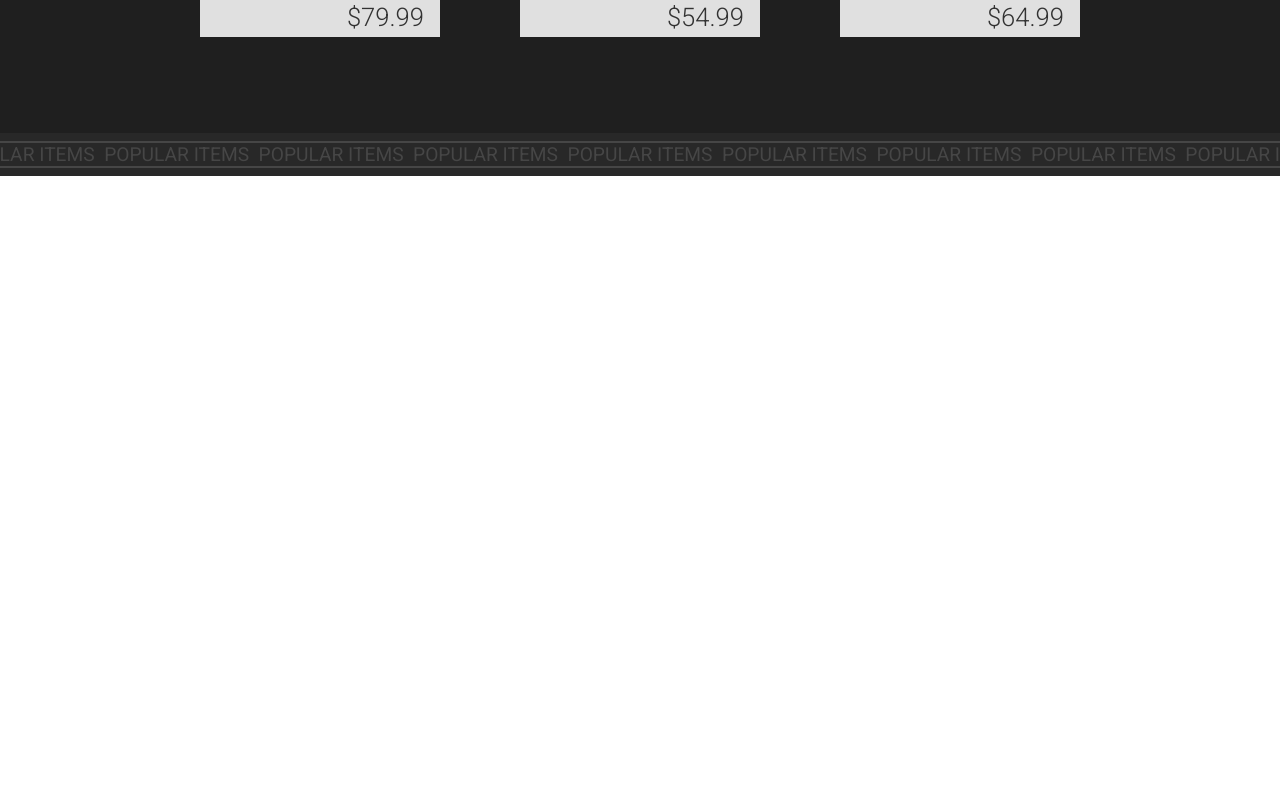
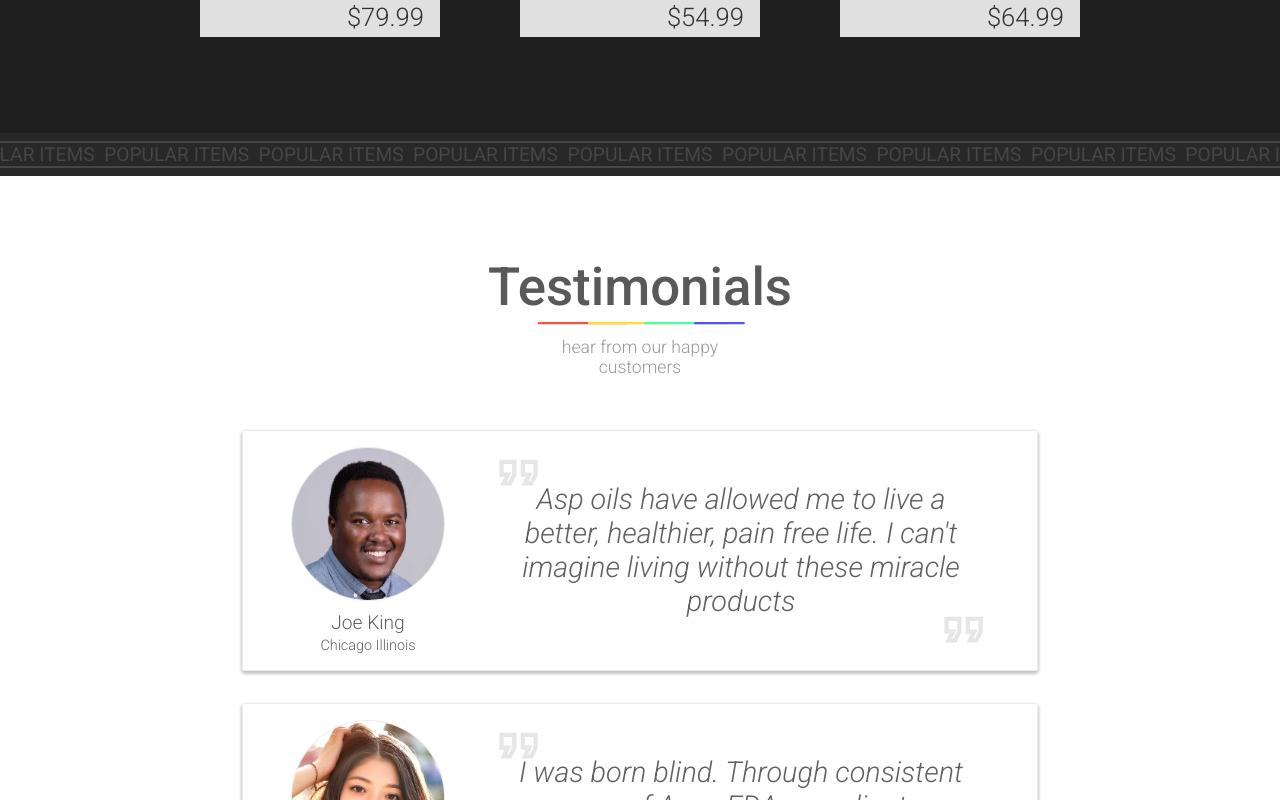
Before and after one commit to ParkerGates/REACT-Snake-Oil, a React (Create React App) app: page / in a window 1280 px wide. Shown: the part 2000-2800 px from the top of the page. Before the commit the page ends 2176 px from the top, so only its background shows below. Built offline with nearby package versions, Linux system fonts and the light colour scheme.

Commit message:
testimonial components made, testimonials added to home page, testimonial section built

```diff
--- /dev/null
+++ b/src/components/Testimonials/Testimonials.css
@@ -0,0 +1,55 @@
+.testimonial_card {
+    display: flex;
+    padding: 1rem 3rem;
+    margin-bottom: 2rem;
+    border: 1px solid #ebebeb;
+    background-color: #ffffff99;
+    border-radius: .2rem;
+    box-shadow: 0px 2px 3px 1px #c5c5c5;
+}
+.testimonial_card_person {
+    display: flex;
+    flex-direction: column;
+    align-items: center;
+    margin-right: 3rem;
+}
+.testimonial_card_person img {
+    width: 9.5rem;
+    border: 1px solid #ebebeb;
+    border-radius: 100rem;
+}
+.testimonial_card_person_name {
+    color: #606060;
+    margin-top: .6rem;
+    font-size: 1.2rem;
+    font-weight: 300;
+}
+.testimonial_card_person_location {
+    color: #606060;
+    margin-top: .2rem;
+    font-size: .9rem;
+    font-weight: 300;
+}
+.testimonial_card_quote {
+    display: flex;
+    justify-content: center;
+    align-items: center;
+    position: relative;
+    width: 31rem;
+    color: #606060;
+    font-size: 1.8rem;
+    font-weight: 300;
+    font-style: italic;
+    text-align: center;
+}
+.testimonial_card_quote div {
+    width: 28rem;
+}
+.testimonial_quotation_top {
+    position: absolute;
+    top: 0px; left: 0px;
+}
+.testimonial_quotation_bottom {
+    position: absolute;
+    bottom: -.5rem; right: 0px;
+}
--- /dev/null
+++ b/src/components/Testimonials/Testimonials.tsx
@@ -0,0 +1,32 @@
+import react from "react";
+import FormatQuoteOutlinedIcon from '@mui/icons-material/FormatQuoteOutlined';
+import './Testimonials.css';
+
+interface Props {
+    image: string;
+    name: string;
+    location: string;
+    children: string;
+}
+
+export default function Testimonials({image, name, location, children}: Props) {
+
+    return (
+        <div className="testimonial_card">
+            <div className="testimonial_card_person">
+                <img src={image} alt={name} />
+                <span className="testimonial_card_person_name">{name}</span>
+                <span className="testimonial_card_person_location">{location}</span>
+            </div>
+            <div className="testimonial_card_quote">
+                <span className="testimonial_quotation_top">
+                    <FormatQuoteOutlinedIcon fontSize="large" sx={{color:"#E6E6E6", fontSize:"3.2rem"}}/>
+                </span>
+                <div>{children}</div>
+                <span className="testimonial_quotation_bottom">
+                    <FormatQuoteOutlinedIcon fontSize="large" sx={{color:"#E6E6E6", fontSize:"3.2rem"}}/>
+                </span>
+            </div>
+        </div>
+    );
+}
--- a/src/views/Home.tsx
+++ b/src/views/Home.tsx
@@ -1,6 +1,7 @@
 import React from 'react';
 import { NavLink } from 'react-router-dom';
 import DisplayItemCard from '../components/DisplayItemCard/DisplayItemCard';
+import Testimonials from '../components/Testimonials/Testimonials';
 import Grid1 from '../svgs/grid1.svg';
 import Grid2 from '../svgs/grid2.svg';
 import AspLogo from '../svgs/AspLogoLarge.svg';
@@ -8,6 +9,9 @@ import GreenSnake from '../images/designImages/greenSnake.png';
 import Drop1 from '../images/itemImages/drop1.jpg';
 import Drop2 from '../images/itemImages/drop2.jpg';
 import Cream1 from '../images/itemImages/cream1.jpg';
+import Man1 from '../images/testimonials/man1.jpg';
+import Man2 from '../images/testimonials/man2.jpg';
+import Man3 from '../images/testimonials/man3.jpg';
 import HomeEllipseLeft from '../svgs/HomeEllipseLeft.svg';
 import HomeEllipseRight from '../svgs/HomeEllipseRight.svg';
 import HandshakeOutlinedIcon from '@mui/icons-material/HandshakeOutlined';
@@ -84,6 +88,7 @@ export default function Home() {
                     </div>
                     <div className='hm_item_heading_hr'></div>
                 </div>
+
                 <div className='hm_item_display'>
                     <NavLink to='/shop' className='text_dec_none'>
                         <DisplayItemCard imageName={Drop1} itemName='Third Eye Drops' price='79.99'/>
@@ -94,6 +99,42 @@ export default function Home() {
                     <NavLink to='/shop' className='text_dec_none'>
                         <DisplayItemCard imageName={Drop2} itemName='Covid Cure' price='64.99'/>
                     </NavLink>
+                </div>
+
+                <div className="hm_item_heading_top">
+                    <div className='hm_item_heading_hr'></div>
+                    <div className="hm_item_heading_top_text hm_item_heading_bottom_text">
+                        <div>POPULAR ITEMS&nbsp;&nbsp;POPULAR ITEMS&nbsp;&nbsp;POPULAR ITEMS&nbsp;&nbsp;POPULAR ITEMS&nbsp;&nbsp;POPULAR ITEMS</div>
+                        <h3>POPULAR ITEMS</h3>
+                        <div>POPULAR ITEMS&nbsp;&nbsp;POPULAR ITEMS&nbsp;&nbsp;POPULAR ITEMS&nbsp;&nbsp;POPULAR ITEMS&nbsp;&nbsp;POPULAR ITEMS</div>
+                    </div>
+                    <div className='hm_item_heading_hr'></div>
+                </div>
+            </div>
+
+
+            <div className='hm_testimonials'>
+                <h2>Testimonials</h2>
+                <div className="hm_testimonial_sub_heading">
+                    <img src={Colors} alt="colors" />
+                    <div>hear from our happy customers</div>
+                </div>
+
+                <Testimonials image={Man1} name="Joe King" location="Chicago Illinois">
+                    Asp oils have allowed me to live a better, healthier, pain free life. I can't imagine living without these miracle products
+                </Testimonials>
+
+                <Testimonials image={Man2} name="Amy Stake" location="Toronto Ontario">
+                    I was born blind. Through consistent use of Asps FDA compliant products, my vison was completely restored. A modern miracle
+                </Testimonials>
+
+                <Testimonials image={Man3} name="Noah Pinion" location="Sacramento California">
+                    Asp products cured my cancer instantly. I had a cut on my arm that closed in 5 seconds. Truly you should give them money
+                </Testimonials>
+            </div>
+
+
+            <div className="hm_sales">
 
 
 
@@ -103,27 +144,6 @@ export default function Home() {
 
 
 
-
-                </div>
-                <div className="hm_item_heading_top">
-                    <div className='hm_item_heading_hr'></div>
-                    <div className="hm_item_heading_top_text hm_item_heading_bottom_text">
-                        <div>POPULAR ITEMS&nbsp;&nbsp;POPULAR ITEMS&nbsp;&nbsp;POPULAR ITEMS&nbsp;&nbsp;POPULAR ITEMS&nbsp;&nbsp;POPULAR ITEMS</div>
-                        <h3>POPULAR ITEMS</h3>
-                        <div>POPULAR ITEMS&nbsp;&nbsp;POPULAR ITEMS&nbsp;&nbsp;POPULAR ITEMS&nbsp;&nbsp;POPULAR ITEMS&nbsp;&nbsp;POPULAR ITEMS</div>
-                    </div>
-                    <div className='hm_item_heading_hr'></div>
-                </div>
-
-
-
-
-            </div>
-            <div className='hm_testimonials'>
-
-            </div>
-            <div className="hm_sales">
-
             </div>
             <footer className='hm_footer'>
 
--- a/src/views/css/Home.css
+++ b/src/views/css/Home.css
@@ -232,3 +232,39 @@
     height: 30rem;
     background-color: #1F1F1F;
 }
+
+
+/*Testimonials======================================================================*/
+.hm_testimonials {
+    display: flex;
+    flex-direction: column;
+    align-items: center;
+    min-height: 50rem;
+    padding: 5rem 0rem 6rem;
+    text-align: center;
+}
+.hm_testimonials h2 {
+    color: #595959;
+    margin: 0px 0px 1rem;
+    font-size: 3.3rem;
+    font-weight: 500;
+}
+.hm_testimonial_sub_heading {
+    position: relative;
+    width: 12rem;
+    height: 4rem;
+    margin-bottom: 2rem;
+}
+.hm_testimonial_sub_heading img {
+    position: absolute;
+    bottom: -1.8rem;
+    height: 13rem;
+    width: .2rem;
+    rotate: 270deg;
+}
+.hm_testimonial_sub_heading div {
+    color: #9C9898;
+    padding-top: .2rem;
+    font-size: 1.1rem;
+    font-weight: 300;
+}
```
